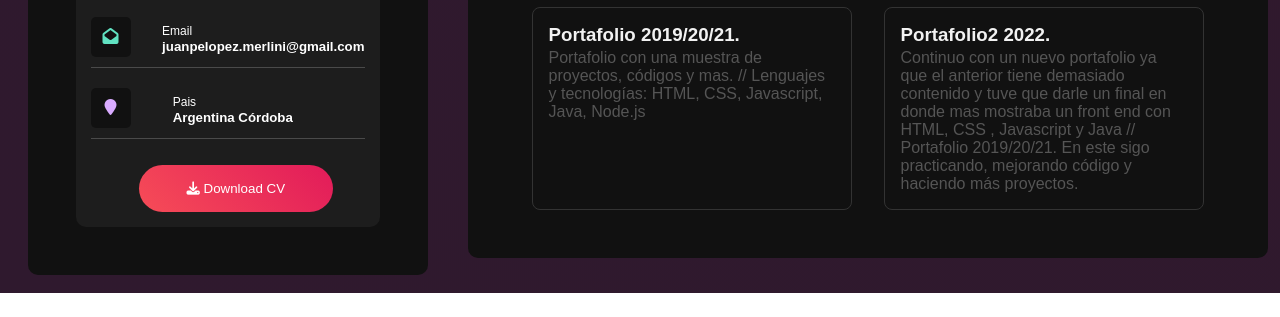
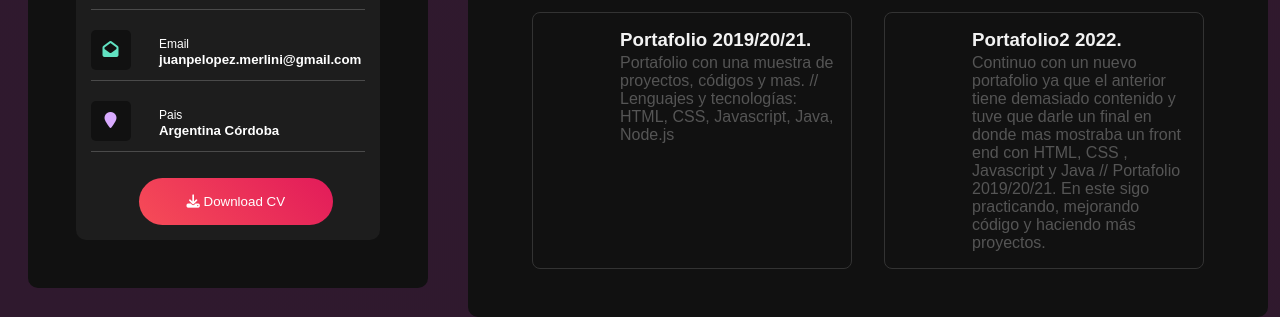
Before and after one commit to megagringa/port2023, a plain HTML site: page index.html in a window 1280 px wide. Shown: the part 507-824 px from the top of the page. Before the commit the page ends 800 px from the top, so only its background shows below. Drawn offline with Linux system fonts and the light colour scheme.

Commit message:
Update style.css

```diff
--- a/style.css
+++ b/style.css
@@ -144,7 +144,7 @@ body{
 }
 
 .row .content{
-    min-width: 70%;
+    min-width: 75%;
 }
 
 .row .content span{
@@ -214,12 +214,14 @@ body{
     margin: 1rem;
 }
 
+img{
+    width: 50px;
+}
 
-
-/*.work .workbox .desc{
+.work .workbox .desc{
     width: 75%;
     color: #555;
-}*/
+}
 
 .work .workbox .desc h3{
     color: #f2f2f2;
```
